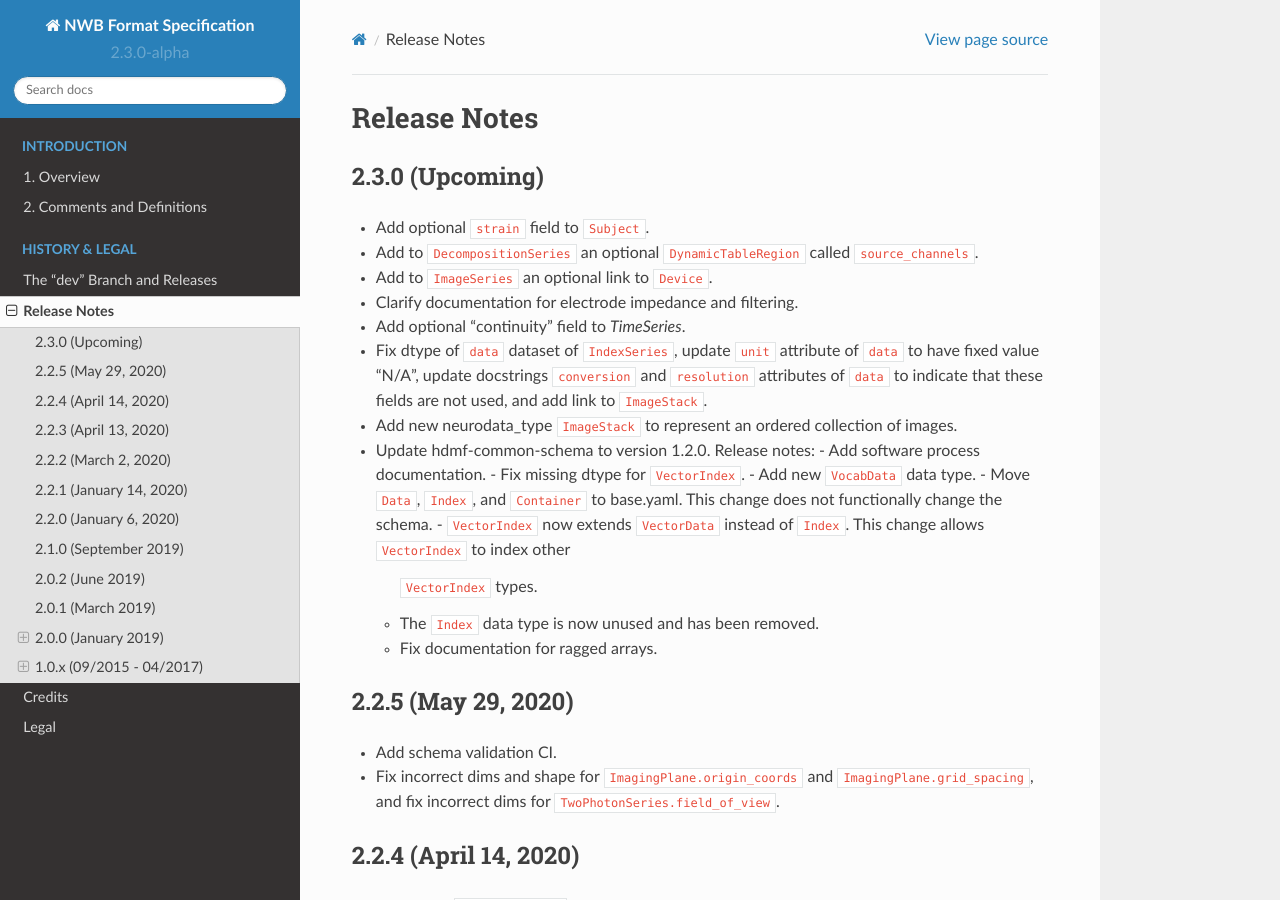
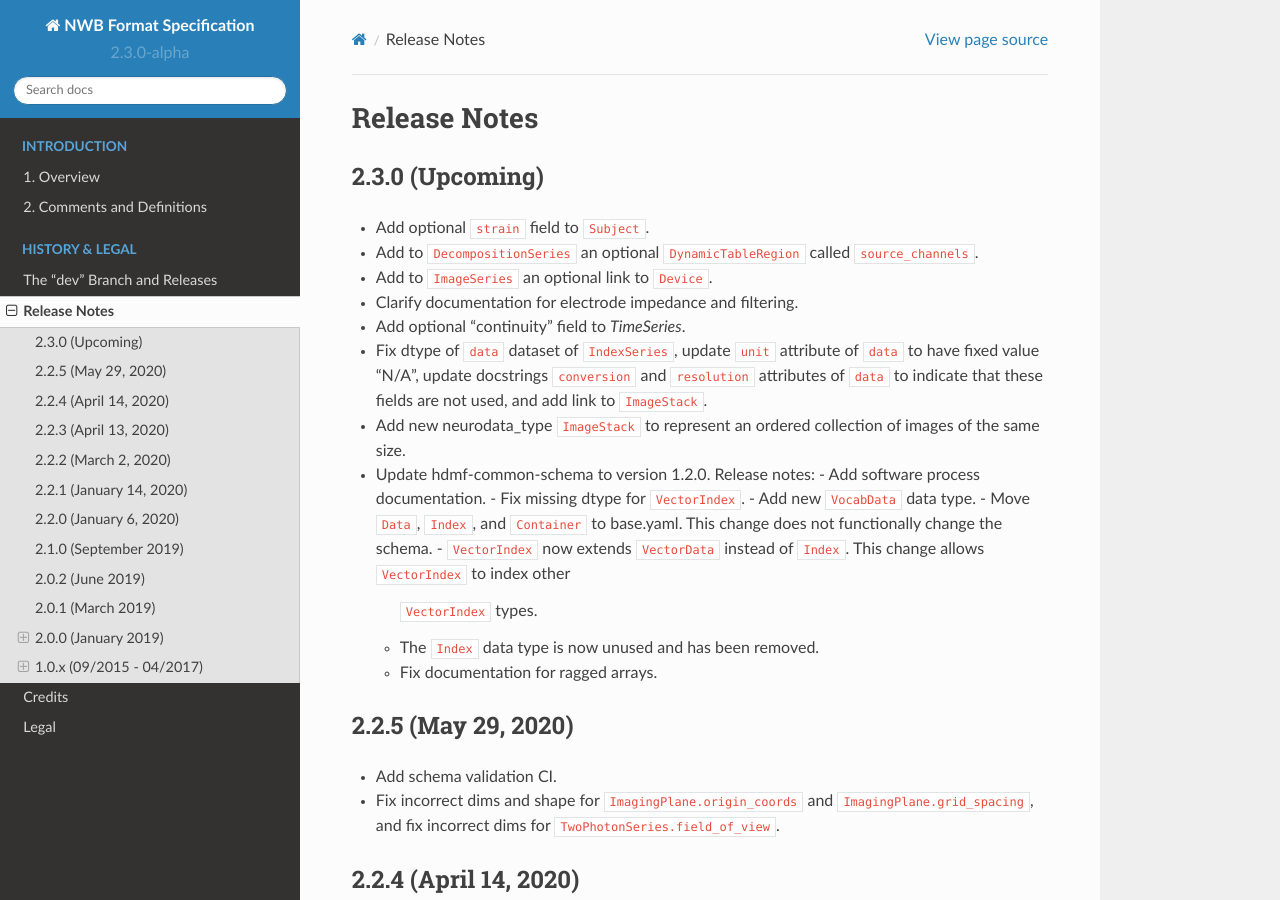
Before and after one commit to NeurodataWithoutBorders/nwb-schema, a Sphinx documentation site: the page built from docs/format/source/format_release_notes.rst, in a window 1280 px wide and 900 px high. Built offline with Sphinx 7.4.7 and the Read the Docs theme 2.0.0, drawn with Linux system fonts in a browser that asks for light colours.

Commit message:
Update format_release_notes.rst

```diff
--- a/docs/format/source/format_release_notes.rst
+++ b/docs/format/source/format_release_notes.rst
@@ -12,7 +12,7 @@ Release Notes
 - Fix dtype of ``data`` dataset of ``IndexSeries``, update ``unit`` attribute of ``data`` to have fixed value "N/A",
   update docstrings ``conversion`` and ``resolution`` attributes of ``data`` to indicate that these fields are not
   used, and add link to ``ImageStack``.
-- Add new neurodata_type ``ImageStack`` to represent an ordered collection of images.
+- Add new neurodata_type ``ImageStack`` to represent an ordered collection of images of the same size.
 
 - Update hdmf-common-schema to version 1.2.0. Release notes:
   - Add software process documentation.
```
